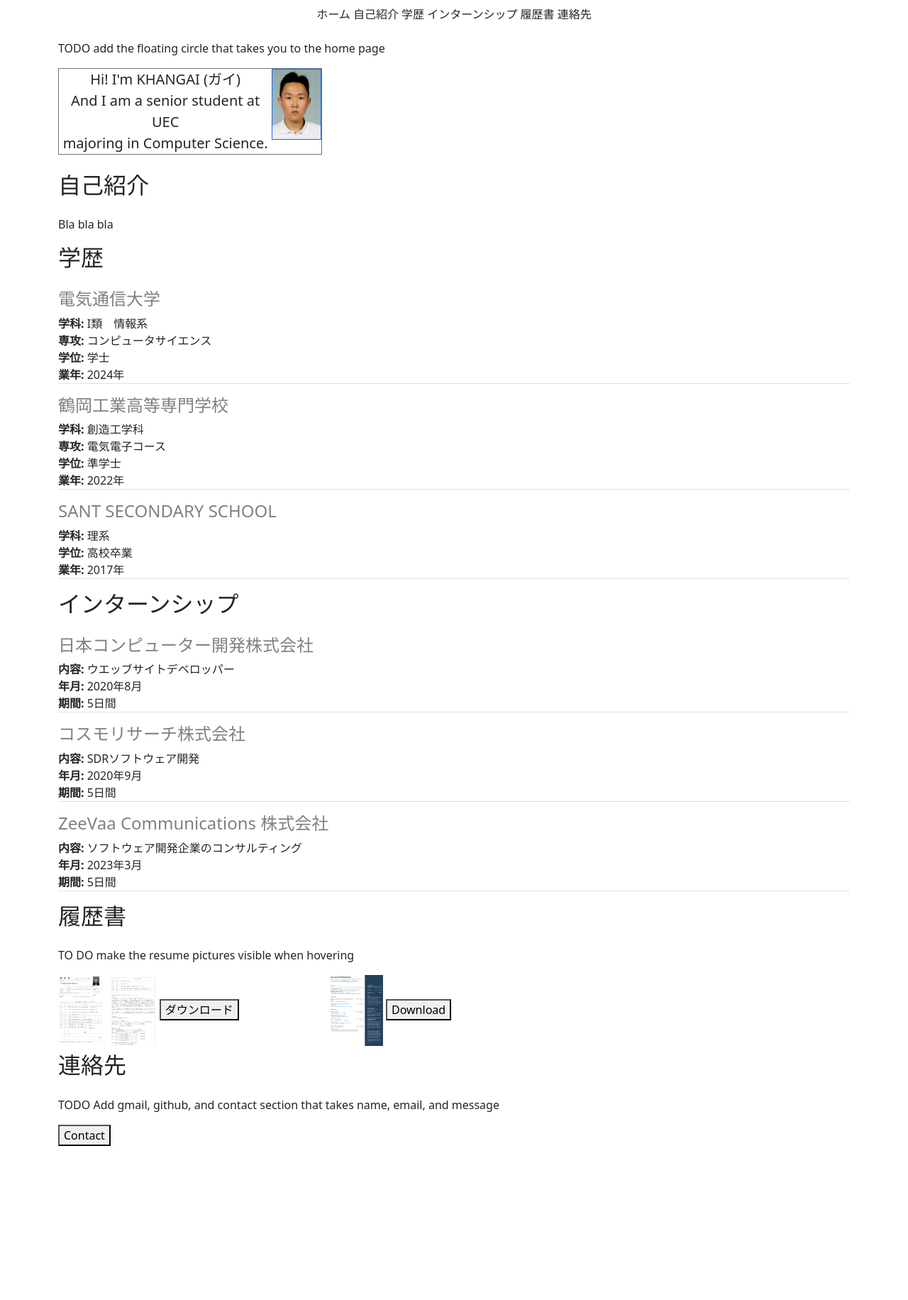
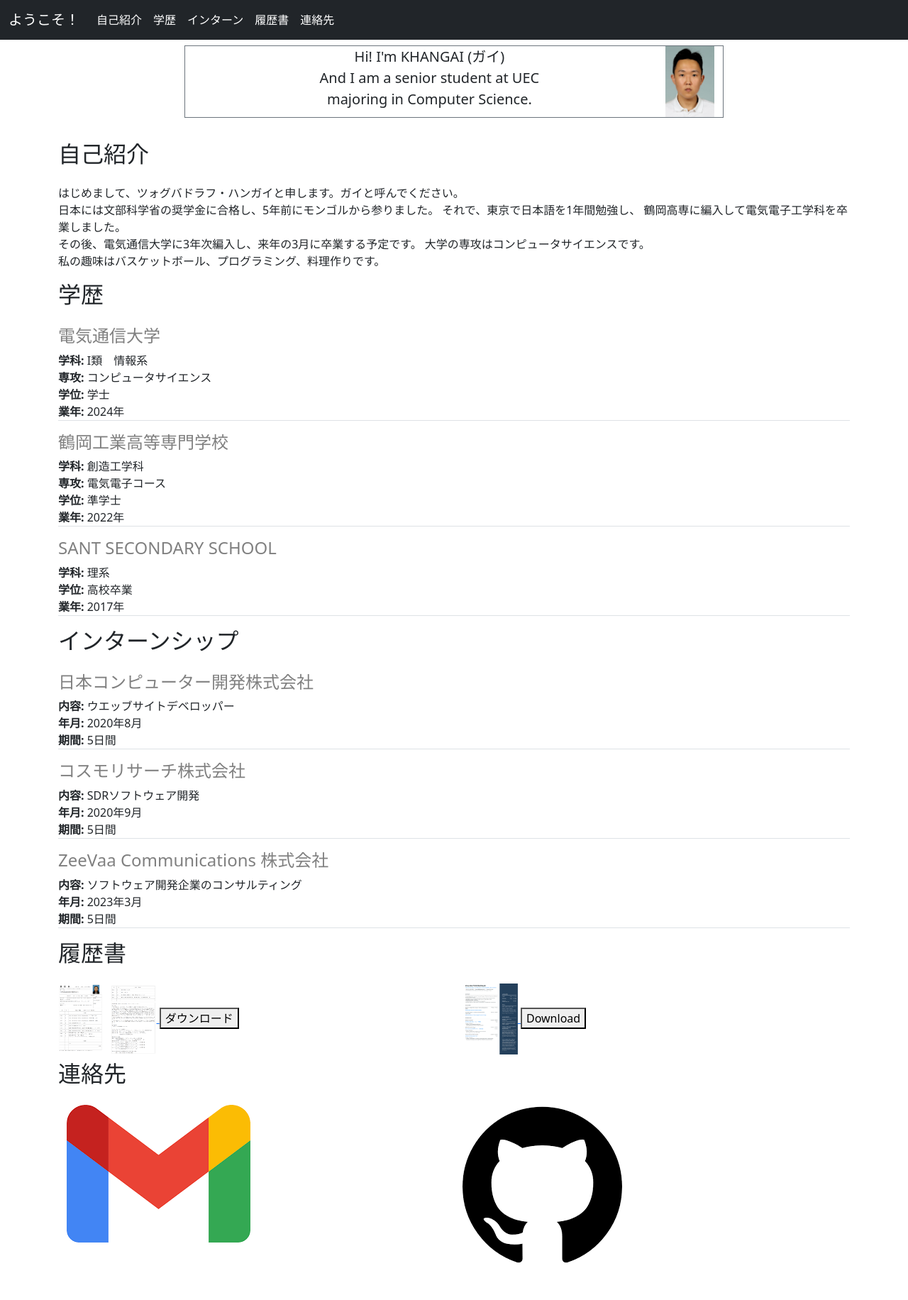
Before and after one commit to khangai-tsog/web-dev, a Flask app: page / in a window 1280 px wide. Shown: the whole page at 71% size. Before the commit the page ends 1615 px from the top, so only its background shows below. Run offline with Flask 3, Linux system fonts and the light colour scheme.

Commit message:
Removed unnecessary elements and added img spanning

```diff
--- a/requirements.txt
+++ b/requirements.txt
@@ -1,2 +1,2 @@
 Flask
-gunicorn
+Gunicorn
--- a/templates/home.html
+++ b/templates/home.html
@@ -12,21 +12,54 @@
       .overflow-fix{
         overflow: auto;
       }
+      .anchor{
+        scroll-margin-top: 75px;
+      }
+      .thumbnail {
+        position: relative;
+        z-index: 0;
+      }
+      .thumbnail:hover {
+        background-color: transparent;
+        z-index: 50;
+      }
+      .thumbnail span {
+        /*CSS for enlarged image*/
+        position: absolute;
+        background-color: lightyellow;
+        padding: 5px;
+        left: -100px;
+        border: 1px dashed gray;
+        visibility: hidden;
+        color: black;
+        text-decoration: none;
+      }
+      .thumbnail span img {
+        /*CSS for enlarged image*/
+        border-width: 0;
+        padding: 2px;
+        height: 300px;
+      }
+      .thumbnail:hover span {
+        /*CSS for enlarged image on hover*/
+        visibility: visible;
+        top: 0;
+        left: 60px; /*position where enlarged image should offset horizontally */
+      }
+      header{
+        background-color: black;
+        color: white;
+      }
     </style>
   </head>
   <body>
     <!-- The actual information that is rendered on the webpage -->
-    <div class="container">
-      <p class="text-center mt-2 mb-4">
-        ホーム 自己紹介 学歴 インターンシップ 履歴書 連絡先
-      </p>
-
-      <p>
-        TODO add the floating circle that takes you to the home page
-      </p>
-      <div class="col-sm-4"> </div>
-      <div class="col-sm-4 text-center mt-2 mb-4 overflow-fix lead border border-secondary">
-        <img class="img-fluid float-end border border-primary" style="height: 100px;" src="https://web-dev.khangai8888.repl.co/static/portrait.jpeg">
+    {% include 'nav.html' %}
+    <div class="container" style="margin-bottom: 50px">
+      <div class="row">
+        <div class="col-sm-2"> </div>
+        <div class="col-sm-8 text-center mt-2 mb-4 overflow-fix lead border border-secondary">
+          <img class="img-fluid float-end" style="height: 100px;" src="https://web-dev.khangai8888.repl.co/static/portrait.jpeg">
           Hi! I'm
           <b>
             KHANGAI (ガイ)
@@ -36,16 +69,27 @@
           <br>
           majoring in Computer Science.
         </div>
-      <div class="col-sm-4"> </div>
+        <div class="col-sm-2"> </div>
+      </div>
 
-      <h2 class="mt-2 mb-4">
+      <h2 class="anchor mt-2 mb-4" id="introduction">
         自己紹介
       </h2>
       <p>
-        Bla bla bla
+        はじめまして、ツォグバドラフ・ハンガイと申します。ガイと呼んでください。
+        <br>
+        日本には文部科学省の奨学金に合格し、5年前にモンゴルから参りました。
+        それで、東京で日本語を1年間勉強し、
+        鶴岡高専に編入して電気電子工学科を卒業しました。
+        <br>
+        その後、電気通信大学に3年次編入し、来年の3月に卒業する予定です。
+        大学の専攻はコンピュータサイエンスです。
+        <br>
+        私の趣味はバスケットボール、プログラミング、料理作りです。
+
       </p>
 
-      <h2 class="mt-2 mb-4">
+      <h2 class="anchor mt-2 mb-4" id="education">
         学歴
       </h2>
       <div>
@@ -54,7 +98,7 @@
         {% endfor %}
       </div>
 
-      <h2 class="mt-2 mb-4">
+      <h2 class="anchor mt-2 mb-4" id="intern">
         インターンシップ
       </h2>
       <div>
@@ -63,33 +107,51 @@
         {% endfor %}
       </div>
 
-      <h2 class="mt-2 mb-4">
+      <h2 class="anchor mt-2 mb-4" id="resume">
         履歴書
       </h2>
-      <p> TO DO make the resume pictures visible when hovering</p>
       <div class="row">
-        <div class="col-4">
-          <img src = "https://web-dev.khangai8888.repl.co/static/jresume.png" height="100">
-          <button>
+        <div class="col-6">
+          <a class="thumbnail" href="#thumb">
+            <img src="https://web-dev.khangai8888.repl.co/static/jresume.png" height="100px" border="0" />
+            <span>
+              <img src="https://web-dev.khangai8888.repl.co/static/jresume.png" />
+            </span>
+          </a>
+          <button >
             ダウンロード
           </button>
         </div>
-        <div class="col-8">
-          <img src = "https://web-dev.khangai8888.repl.co/static/resume.png" height="100">
+        <div class="col-4 float-center">
+          <a class="thumbnail" href="#thumb">
+            <img src="https://web-dev.khangai8888.repl.co/static/resume.png" height="100px" border="0" />
+            <span>
+              <img src="https://web-dev.khangai8888.repl.co/static/resume.png" />
+            </span>
+          </a>
           <button>
             Download
           </button>
         </div>
       </div>
 
-      <h2 class="mt-2 mb-4">
+      <h2 class="anchor mt-2 mb-4" id="contact">
         連絡先
       </h2>
-      <p>
-        TODO
-        Add gmail, github, and contact section that takes name, email, and message
-      </p>
-      <button> Contact </button>
+      <div class="container text-center">
+        <div class="row">
+          <div class="col">
+            <a href="mailto:khangai8888@gmail.com">
+              <img class="img-fluid float-start" src="https://web-dev.khangai8888.repl.co/static/gmail.png" height="30px">
+            </a>
+          </div>
+          <div class="col">
+            <a href="https://github.com/khangai-tsog">
+              <img class="img-fluid float-start" src="https://web-dev.khangai8888.repl.co/static/github.png" height="30px">
+            </a>
+          </div>
+        </div>
+      </div>
     </div>
   </body>
 </html>
--- /dev/null
+++ b/templates/nav.html
@@ -0,0 +1,30 @@
+<nav class="navbar sticky-top navbar-expand navbar-dark bg-dark" aria-label="Second navbar example">
+  <div class="container-fluid text-center">
+    <a class="navbar-brand" href="#">ようこそ！</a>
+    <button class="navbar-toggler" type="button" data-bs-toggle="collapse" data-bs-target="#navbarsExample02" aria-controls="navbarsExample02" aria-expanded="false" aria-label="Toggle navigation">
+      <span class="navbar-toggler-icon"></span>
+    </button>
+
+    <div class="collapse navbar-collapse" id="navbarsExample02">
+      <ul class="navbar-nav me-auto">
+        </li>
+        <li class="nav-item">
+          <a class="nav-link active" aria-current="page" href="#introduction">自己紹介</a>
+        </li>
+        <li class="nav-item">
+          <a class="nav-link active" aria-current="page" href="#education">学歴</a>
+        </li>
+        <li class="nav-item">
+          <a class="nav-link active" aria-current="page" href="#intern">インターン</a>
+        </li>
+        <li class="nav-item">
+          <a class="nav-link active" aria-current="page" href="#resume">履歴書</a>
+        </li>
+        <li class="nav-item">
+          <a class="nav-link active" aria-current="page" href="#contact">連絡先</a>
+        </li>
+      </ul>
+
+    </div>
+  </div>
+</nav>
```
Also changed, not shown: templates/style.css (deleted, +0 -57 lines), static/github.png (added), static/gmail.png (added). Lines whose indentation alone changed are shown as unchanged.
